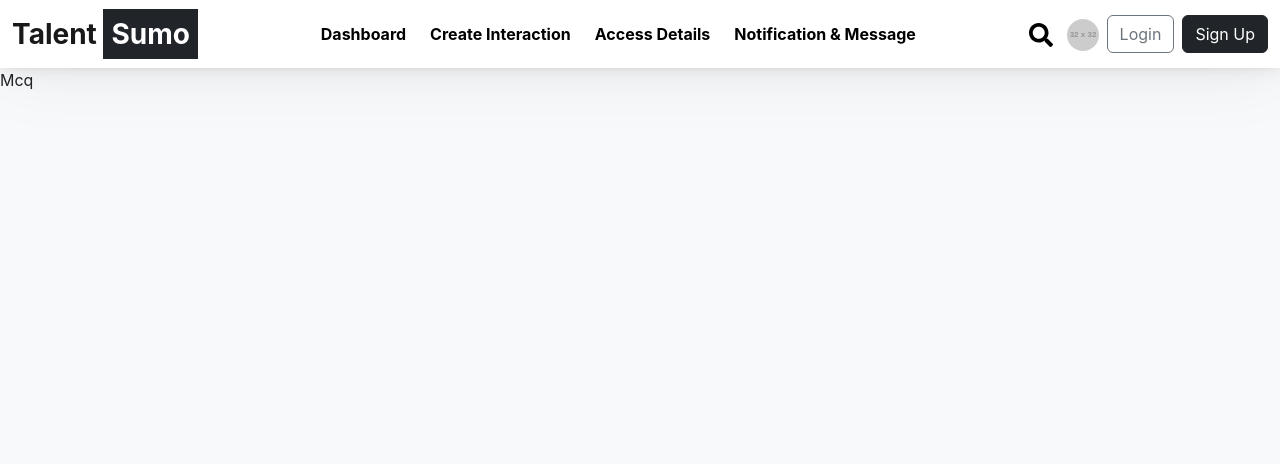
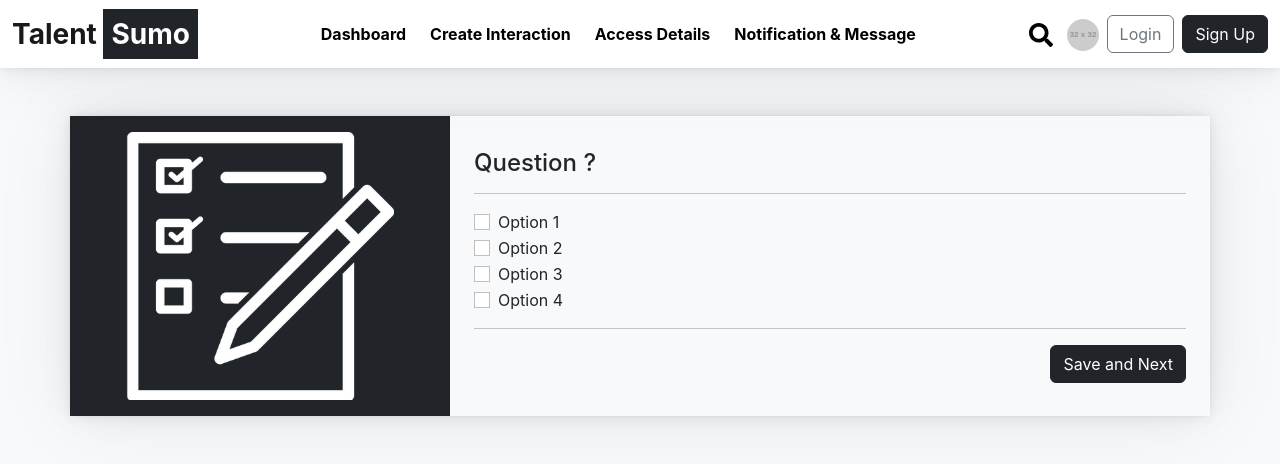
Before and after one commit to ayushjain27/talent-sumo_V3-1, a React (Create React App) app: page /mcq in a window 1280 px wide. Shown: the top 464 px of the page. Built offline with nearby package versions, Linux system fonts and the light colour scheme; the HTML template or start-up script is replaced by a standard one.

Commit message:
16-08-2022

```diff
--- a/src/Components/MCQ/Mcq.jsx
+++ b/src/Components/MCQ/Mcq.jsx
@@ -1,8 +1,53 @@
 import React from 'react';
+import styles from './Mcq.module.css';
+
+import mcq from '../../assets/Images/mcq.png'
 
 const Mcq = () => {
     return (
-        <div>Mcq</div>
+        <>
+            <div className={`${styles.container} container my-5`}>
+                <div className="row">
+                    <div className='col-md-4 bg-dark'>
+                        <img className='d-flex justify-content-center mx-auto img-fluid m-auto p-3' width={300} src={mcq} alt="mcq" />
+                    </div>
+                    <div className="col-md-8 m-auto">
+                        <div className="container my-3">
+                            <h4>Question ?</h4>
+                            <hr />
+                            <div className="form-check">
+                                <input className="form-check-input" type="radio" name="flexRadioDefault" id="option1" />
+                                <label className="form-check-label" htmlFor="option1">
+                                    Option 1
+                                </label>
+                            </div>
+                            <div className="form-check">
+                                <input className="form-check-input" type="radio" name="flexRadioDefault" id="option2" />
+                                <label className="form-check-label" htmlFor="option2">
+                                    Option 2
+                                </label>
+                            </div>
+                            <div className="form-check">
+                                <input className="form-check-input" type="radio" name="flexRadioDefault" id="option3" />
+                                <label className="form-check-label" htmlFor="option3">
+                                    Option 3
+                                </label>
+                            </div>
+                            <div className="form-check">
+                                <input className="form-check-input" type="radio" name="flexRadioDefault" id="option4" />
+                                <label className="form-check-label" htmlFor="option4">
+                                    Option 4
+                                </label>
+                            </div>
+                            <hr />
+                            <button className="btn btn-dark float-end mb-3">Save and Next</button>
+                        </div>
+                    </div>
+                </div>
+            </div >
+            <div>
+            </div>
+        </>
     )
 }
 
--- a/src/Components/MCQ/Mcq.module.css
+++ b/src/Components/MCQ/Mcq.module.css
@@ -0,0 +1,9 @@
+.container {
+    box-shadow:
+        0px 0px 2.2px rgba(0, 0, 0, 0.02),
+        0px 0px 5.3px rgba(0, 0, 0, 0.028),
+        0px 0px 10px rgba(0, 0, 0, 0.035),
+        0px 0px 17.9px rgba(0, 0, 0, 0.042),
+        0px 0px 33.4px rgba(0, 0, 0, 0.05),
+        0px 0px 80px rgba(0, 0, 0, 0.07) !important
+}
--- a/src/Components/Team/Team.jsx
+++ b/src/Components/Team/Team.jsx
@@ -24,7 +24,7 @@ const Team = () => {
             </style>
             <div className="container d-flex justify-content-between mt-5">
                 <h3>Team Member Status</h3>
-                <button onClick={handleInvite} className="btn btn-warning">
+                <button onClick={handleInvite} className="btn btn-dark">
                     Invite User
                 </button>
             </div>
@@ -49,7 +49,6 @@ const Team = () => {
                             <div className="card-body">
                                 <div className="mt-3 d-flex justify-content-between">
                                     <div className="d-flex gap-2">
-
                                         <button
                                             type="submit"
                                             className="btn btn-success button"
@@ -67,7 +66,7 @@ const Team = () => {
                                         </button>
                                     </div>
                                     <div>
-                                        <button className="btn btn-primary button">
+                                        <button className="btn btn-outline-secondary button">
                                             Generate Link
                                         </button>
                                     </div>
@@ -80,7 +79,7 @@ const Team = () => {
 
             <div className="container mt-4">
                 <table className="table table-bordered">
-                    <thead className="bg-warning border-warning">
+                    <thead className="table-secondary">
                         <tr>
                             <th scope="col">S. No</th>
                             <th scope="col">Invitation Sent</th>
```
Also changed, not shown: src/Components/Videos/Question.module.css (+1 -6 lines).
